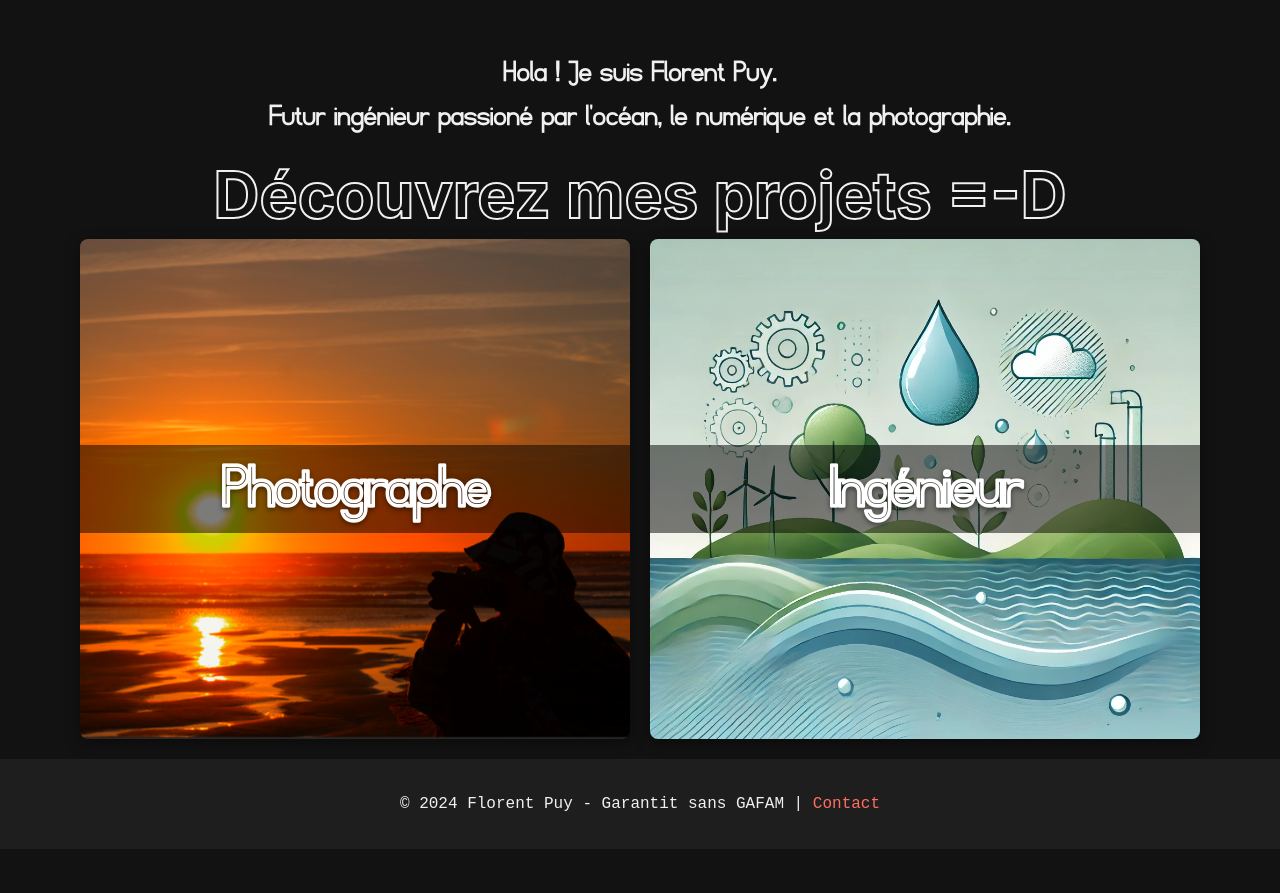
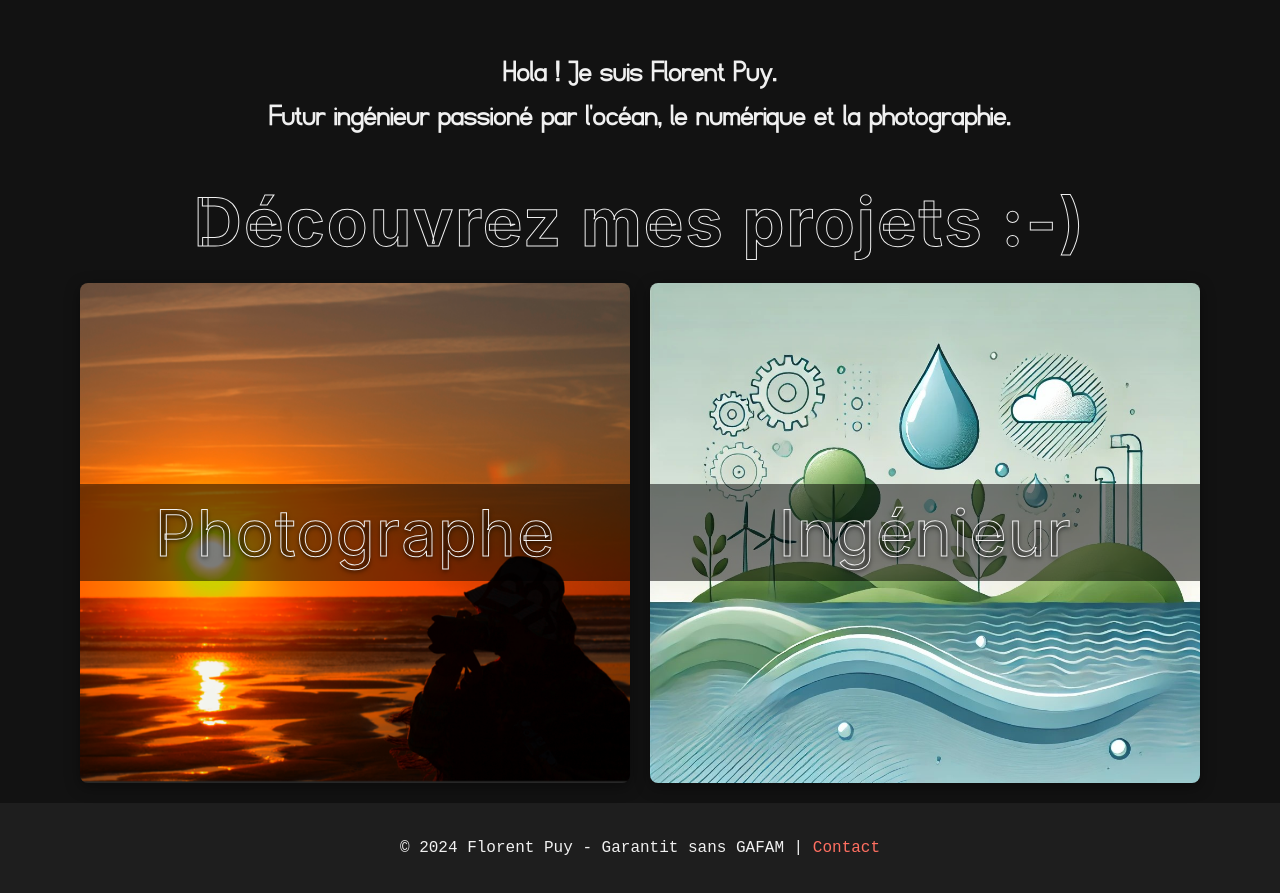
Before and after one commit to floceans/floceans.github.io, a plain HTML site: page index.html in a window 1280 px wide. Before the commit the page ends 849 px from the top, so only its background shows below. Drawn offline with Linux system fonts and the light colour scheme.

Commit message:
update fonts ingénieur

```diff
--- a/index.html
+++ b/index.html
@@ -13,7 +13,7 @@
     <main class="home-links">
         <h1>Hola ! Je suis Florent Puy.</h1>
         <h3> Futur ingénieur passioné par l'océan, le numérique et la photographie.</h3>
-        <h2>Découvrez mes projets =-D</h2>
+        <h2>Découvrez mes projets :-)</h2>
         <div class="image-links">
             <a href="photographe.html" class="image-link" style="background-image: url('photo_1.png');">
                 <span class="link-text">Photographe</span>
--- a/styles.css
+++ b/styles.css
@@ -1,4 +1,5 @@
 /* Style général */
+@import url('https://fonts.googleapis.com/css2?family=Inter:wght@400;700&display=swap');
 
 
 @font-face {
@@ -14,9 +15,6 @@
     font-weight: normal;
     font-style: normal;
 }
-
-@import url('https://fonts.googleapis.com/css2?family=Inter:wght@400;700&display=swap');
-
 
 @keyframes wave_2 {
     0% {
@@ -75,14 +73,13 @@ h1 {
 }
 
 h2 {
-    color: #f0f0f0;
     font-family: 'Inter'; /* Police Inter */
     -webkit-text-fill-color: transparent; /* Remplissage transparent */
     -webkit-text-stroke-color: #f0f0f0; /* Couleur de la bordure */
-    -webkit-text-stroke-width: 2px; /* Épaisseur des lettres creuses */
-    font-size: 4rem;
-    margin-bottom: 0.5rem; /* Réduit l'espace en dessous */
-    line-height:0.5; /* Ajuste l'espacement entre les lignes */
+    -webkit-text-stroke-width: 1px; /* Épaisseur des lettres creuses */
+    letter-spacing: 2px; /* Espacement des lettres */
+    font-size: calc(1.525rem + 3.3vw); /* Taille dynamique */
+    margin-bottom: 1px; /* Espacement réduit sous le titre */
 }
 
 h3 {
@@ -142,11 +139,15 @@ h3 {
 }
 
 .link-text {
+    font-family: 'Inter'; /* Police Inter */
+    -webkit-text-fill-color: transparent; /* Remplissage transparent */
+    -webkit-text-stroke-color: #f0f0f0; /* Couleur de la bordure */
+    -webkit-text-stroke-width: 1px; /* Épaisseur des lettres creuses */
+    letter-spacing: 1px; /* Espacement des lettres */
+    font-size: calc(1.525rem + 3.3vw); /* Taille dynamique */
+    margin-bottom: 1px; /* Espacement réduit sous le titre */
     position: absolute;
-    color: #ffffff;
-    font-family: 'Fibel';
     font-size: 4rem;
-    font-weight: bold;
     text-shadow: 0 2px 5px rgba(0, 0, 0, 0.5);
     text-align: center;
     width: 100%;
--- a/styles_inge.css
+++ b/styles_inge.css
@@ -5,6 +5,14 @@
 @font-face {
     font-family: 'fibel'; /* Nom de la police */
     src: url('fonts/fibel.ttf') format('truetype'); /* Chemin vers le fichier de police */
+    font-weight: normal;
+    font-style: normal;
+}
+
+@font-face {
+    font-family: 'Minecraft';
+    src: /*url('fonts/minecraft.ttf') format('truetype'),*/
+        url('fonts/minecraft.otf') format('opentype');
     font-weight: normal;
     font-style: normal;
 }
@@ -34,7 +42,8 @@ header {
 }
 
 header .logo {
-    font-size: 1.5rem;
+    font-family: 'Minecraft', sans-serif;
+    font-size: 1rem;
     color: #ff6f61;
     font-weight: bold;
 }
@@ -46,6 +55,8 @@ nav ul {
 }
 
 .nav-link {
+    font-size: 1.2rem;
+    font-family: 'Minecraft', sans-serif;
     color: #f0f0f0;
     text-decoration: none;
     transition: color 0.3s ease;
@@ -60,7 +71,7 @@ footer {
     text-align: center;
     padding: 20px;
     background-color: #1e1e1e;
-    font-family: 'Courier New', Courier, monospace;
+    font-family: 'Courier New', sans-serif, monospace;
     color: #f0f0f0;
 }
 
@@ -88,11 +99,19 @@ footer a {
 }
 
 .page-header h2 {
+    font-family: 'Inter';
     font-size: 1.5rem; /* Sous-titre plus petit */
     font-weight: bold;
     color: #9d93ff;; /* Couleur plus douce pour le sous-titre */
     margin-top: 0;
     margin-bottom: 5px;
+}
+
+.page-header p {
+    font-size: 0.7rem;
+    font-family: 'helvetica neue';
+    color: #ccc;
+    margin: 0;
 }
 
 .project-section {
```
Also changed, not shown: ingenieur.html (+6 -5 lines), fonts/minecraft.otf (added), fonts/minecraft.ttf (added).
